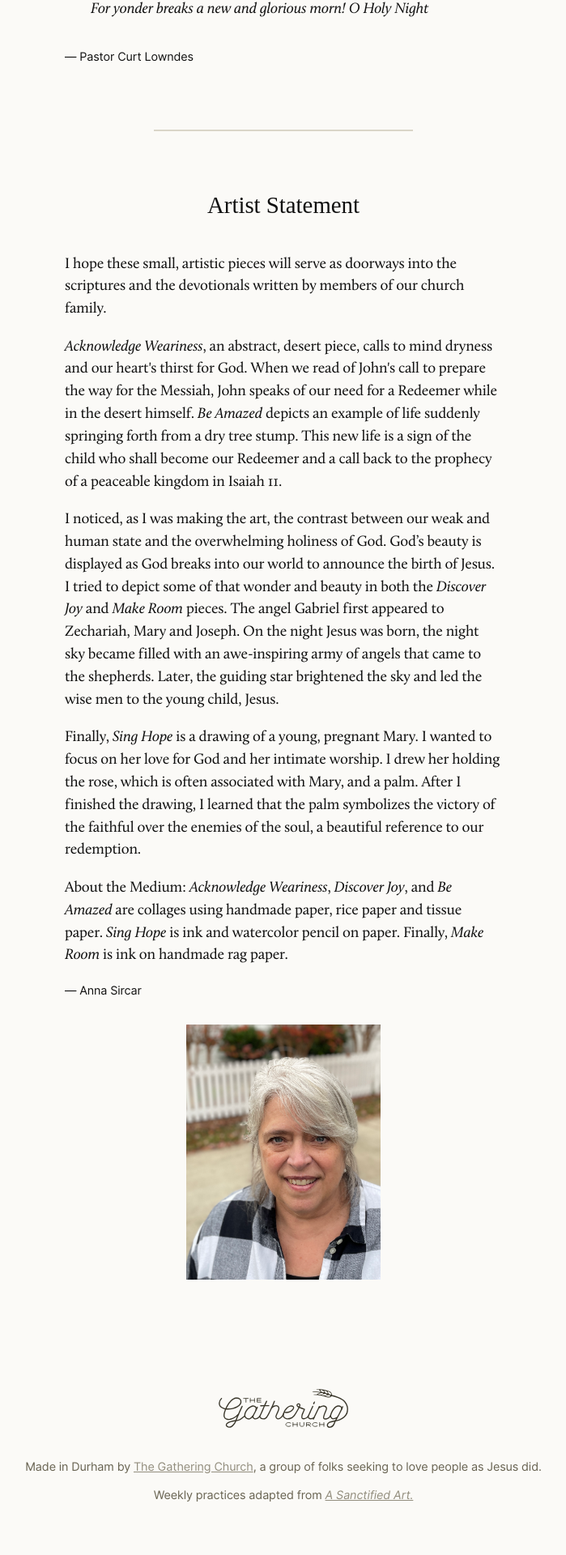
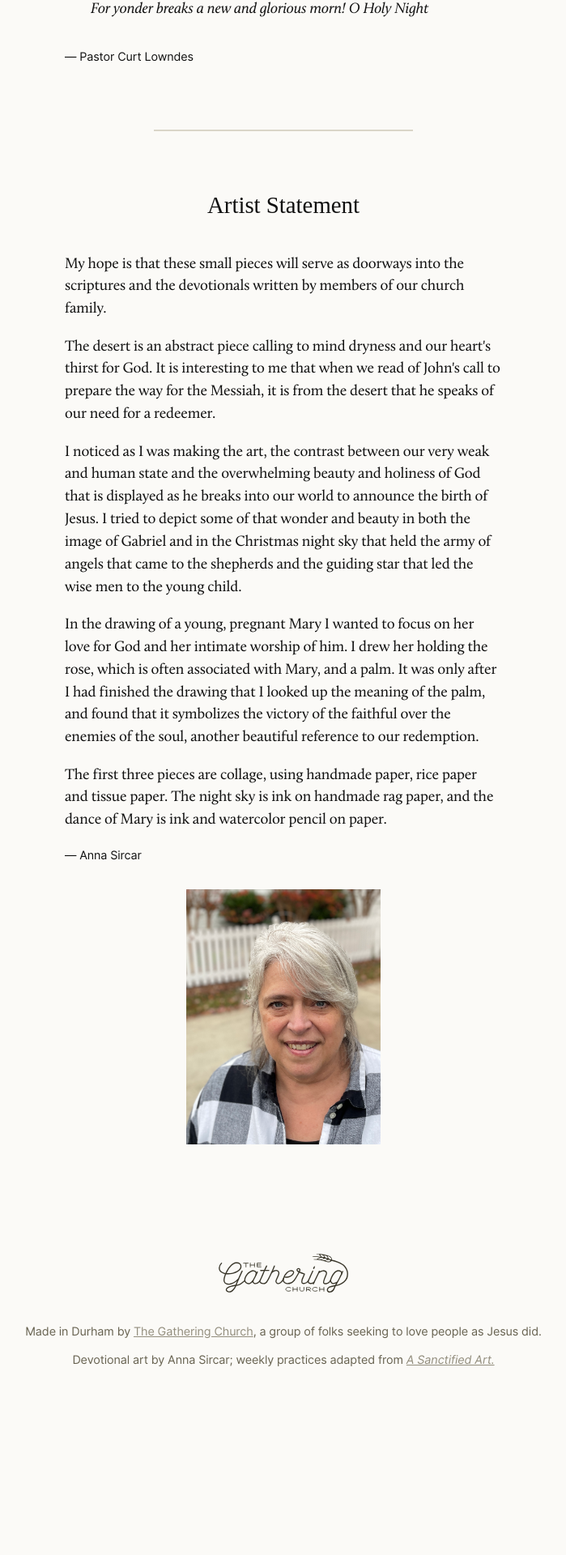
Before and after one commit to brandorn/gc-advent, a Jekyll site: the page built from about.md, in a window 1280 px wide. Shown: the part 1089-3009 px from the top of the page at 81% size, without its empty margins (290-989 px from the left). Built offline with Jekyll 4.4.1, drawn with Linux system fonts in a browser that asks for light colours; after the commit the page ends 2842 px from its top, so only the background shows below that.

Commit message:
Updates footer, a few things

```diff
--- a/_includes/footer.html
+++ b/_includes/footer.html
@@ -3,5 +3,5 @@
 		<img src="/src/img/gc-logo.svg" alt="Gathering church logo.">
 	</a>
   <p>Made in Durham by <a href="{{ site.gathering_url }}">The Gathering Church</a>, a group of folks seeking to love people as Jesus did.</p>
-	<p>Weekly practices adapted from <i><a href="https://sanctifiedart.org/">A Sanctified Art.</a></i></p>
+	<p>Devotional art by Anna Sircar; weekly practices adapted from <i><a href="https://sanctifiedart.org/">A Sanctified Art.</a></i></p>
 </footer>
--- a/about.md
+++ b/about.md
@@ -29,15 +29,15 @@ title: About
 
 <h2>Artist Statement</h2>
 
-<p>I hope these small, artistic pieces will serve as doorways into the scriptures and the devotionals written by members of our church family.</p>
+<p>My hope is that these small pieces will serve as doorways into the scriptures and the devotionals written by members of our church family.</p>
 
-<p><i>Acknowledge Weariness</i>, an abstract, desert piece, calls to mind dryness and our heart's thirst for God. When we read of John's call to prepare the way for the Messiah, John speaks of our need for a Redeemer while in the desert himself. <i>Be Amazed</i> depicts an example of life suddenly springing forth from a dry tree stump. This new life is a sign of the child who shall become our Redeemer and a call back to the prophecy of a peaceable kingdom in Isaiah 11.</p>
+<p>The desert is an abstract piece calling to mind dryness and our heart's thirst for God. It is interesting to me that when we read of John's call to prepare the way for the Messiah, it is from the desert that he speaks of our need for a redeemer.</p>
 
-<p>I noticed, as I was making the art, the contrast between our weak and human state and the overwhelming holiness of God. God’s beauty is displayed as God breaks into our world to announce the birth of Jesus. I tried to depict some of that wonder and beauty in both the <i>Discover Joy</i> and <i>Make Room</i> pieces. The angel Gabriel first appeared to Zechariah, Mary and Joseph. On the night Jesus was born, the night sky became filled with an awe-inspiring army of angels that came to the shepherds. Later, the guiding star brightened the sky and led the wise men to the young child, Jesus.</p>
+<p>I noticed as I was making the art, the contrast between our very weak and human state and the overwhelming beauty and holiness of God that is displayed as he breaks into our world to announce the birth of Jesus.  I tried to depict some of that wonder and beauty in both the image of Gabriel and in the Christmas night sky that held the army of angels that came to the shepherds and the guiding star that led the wise men to the young child.</p>
 
-<p>Finally, <i>Sing Hope</i> is a drawing of a young, pregnant Mary. I wanted to focus on her love for God and her intimate worship. I drew her holding the rose, which is often associated with Mary, and a palm. After I finished the drawing, I learned that the palm symbolizes the victory of the faithful over the enemies of the soul, a beautiful reference to our redemption.</p>
+<p>In the drawing of a young, pregnant Mary I wanted to focus on her love for God and her intimate worship of him.  I drew her holding the rose, which is often associated with Mary, and a palm.  It was only after I had finished the drawing that I looked up the meaning of the palm, and found that it symbolizes the victory of the faithful over the enemies of the soul, another beautiful reference to our redemption.</p>
 
-<p>About the Medium: <i>Acknowledge Weariness</i>, <i>Discover Joy</i>, and <i>Be Amazed</i> are collages using handmade paper, rice paper and tissue paper. <i>Sing Hope</i> is ink and watercolor pencil on paper. Finally, <i>Make Room</i> is ink on handmade rag paper.</p>
+<p>The first three pieces are collage, using handmade paper, rice paper and tissue paper. The night sky is ink on handmade rag paper, and the dance of Mary is ink and watercolor pencil on paper.</p>
 
 <p class="sans-small">— Anna Sircar</p>
 
--- a/src/styles/_sass/_pages.scss
+++ b/src/styles/_sass/_pages.scss
@@ -145,7 +145,7 @@
 
 			span {
 				display: inline-block;
-				width: 200px;
+				width: 180px;
 
 				@media all and (max-width: $break-medium) {
 					display: block;
```
